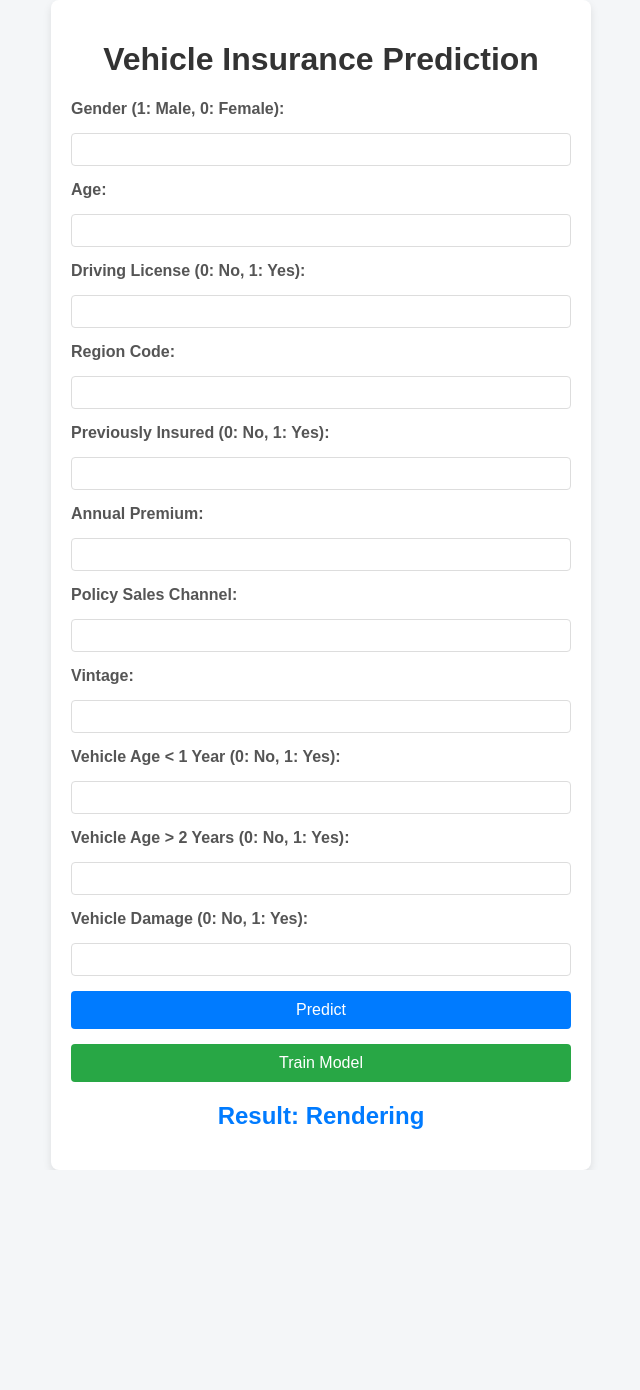
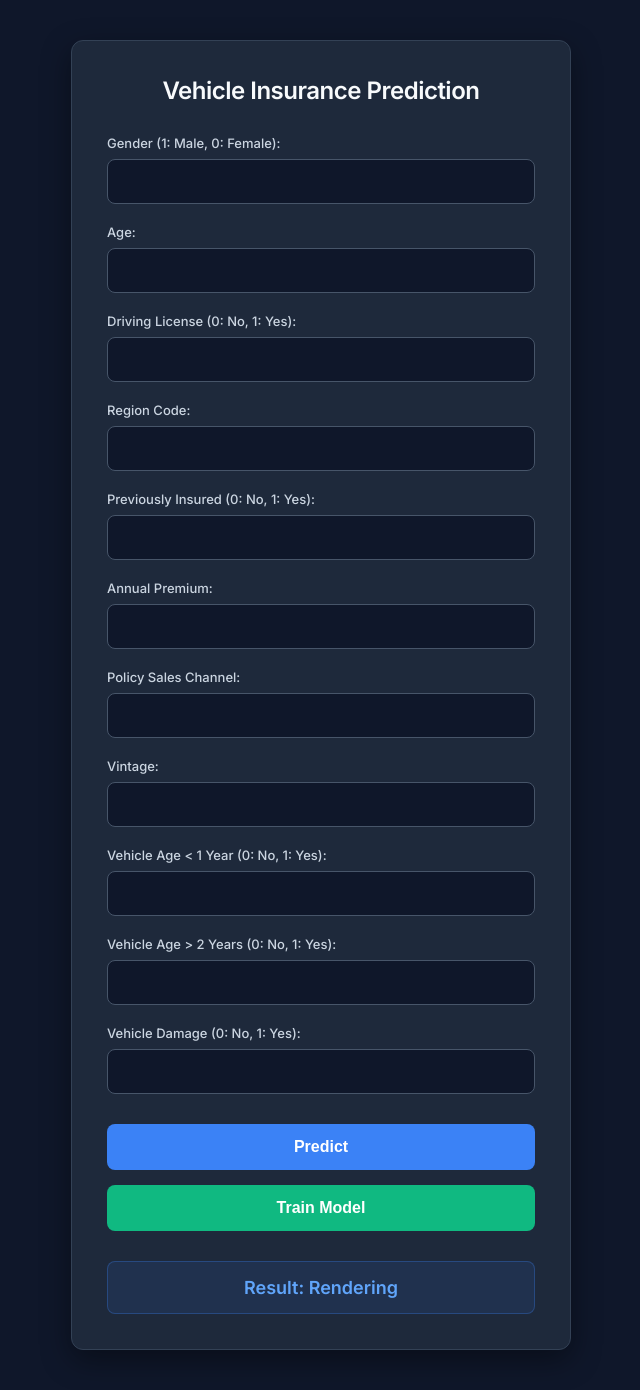
Before and after one commit to Rakshan-Parashar/Vehicle-Registration-Number, a FastAPI app: page / in a window 1280 px wide. Shown: the whole page, without its empty margins (319-959 px from the left). Before the commit the page ends 1170 px from the top, so only its background shows below. Run offline with FastAPI, Linux system fonts and the light colour scheme; parts of the project's set-up code (start-up, migrations or seed data) failed here and were passed over.

Commit message:
CICD---1'

```diff
--- a/static/css/style.css
+++ b/static/css/style.css
@@ -1,73 +1,164 @@
-/* styles.css */
+/* --- Clean Modern Font --- */
+@import url('https://fonts.googleapis.com/css2?family=Inter:wght@400;500;600&display=swap');
+
+/* --- Reset & Global --- */
+* {
+    box-sizing: border-box;
+    margin: 0;
+    padding: 0;
+}
+
 body {
-    font-family: Arial, sans-serif;
+    font-family: 'Inter', sans-serif;
     display: flex;
     justify-content: center;
     align-items: center;
     min-height: 100vh;
-    margin: 0;
-    background-color: #f4f6f8;
+    padding: 40px 20px;
+    background-color: #0f172a; /* Deep slate gray */
+    color: #f8fafc; /* Crisp white */
 }
 
+/* --- Upgraded Custom Scrollbar --- */
+::-webkit-scrollbar {
+    width: 10px;
+}
+::-webkit-scrollbar-track {
+    background: #0f172a;
+}
+::-webkit-scrollbar-thumb {
+    background: #475569;
+    border-radius: 6px;
+    border: 2px solid #0f172a; /* Creates a nice padded look */
+}
+::-webkit-scrollbar-thumb:hover {
+    background: #64748b;
+}
+
+/* --- Main Card Container --- */
 .container {
     width: 100%;
     max-width: 500px;
-    background-color: #ffffff;
-    padding: 20px;
-    border-radius: 8px;
-    box-shadow: 0 4px 8px rgba(0, 0, 0, 0.1);
+    background-color: #1e293b; /* Slightly lighter than background */
+    padding: 35px;
+    border-radius: 12px;
+    border: 1px solid #334155;
+    box-shadow: 0 10px 30px rgba(0, 0, 0, 0.4);
     text-align: center;
+
+    /* Subtle fade-in */
+    animation: fadeIn 0.5s ease-out;
 }
 
+/* --- Typography --- */
 h1 {
-    color: #333;
+    font-size: 24px;
+    font-weight: 600;
+    margin-bottom: 30px;
+    color: #f8fafc;
+    letter-spacing: -0.5px;
 }
 
+/* --- Form Layout & Alignment --- */
 form {
     display: flex;
     flex-direction: column;
-    gap: 15px;
+    gap: 20px; /* Consistent spacing between input groups */
 }
 
+/* --- Labels & Inputs --- */
 label {
     text-align: left;
-    color: #555;
-    font-weight: bold;
+    color: #cbd5e1; /* Light gray for readability */
+    font-size: 13px;
+    font-weight: 500;
+    margin-bottom: -12px; /* Pulls label slightly closer to its input */
 }
 
 input {
-    padding: 8px;
-    border: 1px solid #ddd;
-    border-radius: 4px;
+    width: 100%;
+    padding: 12px 14px;
+    background-color: #0f172a; /* Dark inside the input */
+    border: 1px solid #475569;
+    border-radius: 8px;
+    font-size: 15px;
+    color: #f8fafc;
+    font-family: inherit;
+    transition: border-color 0.2s ease, box-shadow 0.2s ease;
 }
 
+/* Focus State (When user clicks inside) */
+input:focus {
+    outline: none;
+    border-color: #3b82f6; /* Modern Blue */
+    box-shadow: 0 0 0 3px rgba(59, 130, 246, 0.25);
+}
+
+/* Remove default arrows from number inputs for a cleaner look */
+input::-webkit-outer-spin-button,
+input::-webkit-inner-spin-button {
+    -webkit-appearance: none;
+    margin: 0;
+}
+input[type=number] {
+    -moz-appearance: textfield;
+}
+
+/* --- Professional Buttons --- */
 button {
-    padding: 10px;
-    background-color: #007bff;
+    padding: 14px;
+    margin-top: 10px;
+    background-color: #3b82f6; /* Modern Blue */
     color: #fff;
     border: none;
-    border-radius: 4px;
+    border-radius: 8px;
     cursor: pointer;
     font-size: 16px;
+    font-weight: 600;
+    transition: background-color 0.2s ease, transform 0.1s ease;
 }
 
 button:hover {
-    background-color: #0056b3;
+    background-color: #2563eb;
 }
 
+button:active {
+    transform: scale(0.98); /* Slight click effect */
+}
+
+/* Secondary Button (Train Model) */
 .train-button {
-    background-color: #28a745;
+    background-color: #10b981; /* Modern Emerald Green */
     margin-top: 15px;
 }
 
 .train-button:hover {
-    background-color: #218838;
+    background-color: #059669;
 }
 
+/* --- Result Section --- */
 .result {
-    margin-top: 20px;
+    margin-top: 30px;
+    padding: 15px;
+    background-color: rgba(59, 130, 246, 0.1);
+    border: 1px solid rgba(59, 130, 246, 0.3);
+    border-radius: 8px;
 }
 
 .result h2 {
-    color: #007bff;
+    color: #60a5fa;
+    font-size: 18px;
+    margin: 0;
 }
+
+/* --- Subtle Animation --- */
+@keyframes fadeIn {
+    from {
+        opacity: 0;
+        transform: translateY(10px);
+    }
+    to {
+        opacity: 1;
+        transform: translateY(0);
+    }
+}
```
Also changed, not shown: .github/workflows/aws.yaml (added), 2 other files.
